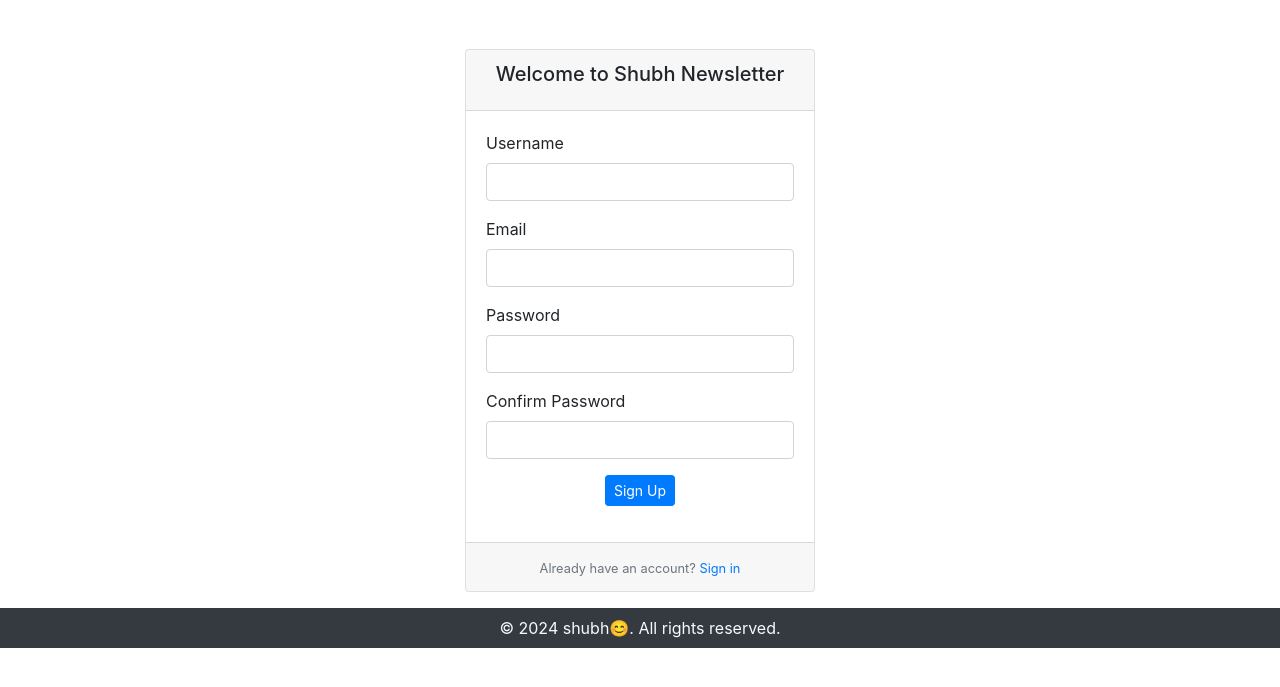
After one commit to shubhgurjar/shubhNewsLetter, a Flask app: page /register in a window 1280 px wide. The commit adds this page. Shown: the top 687 px of the page. Run offline with Flask 3, Linux system fonts and the light colour scheme; some libraries are stand-ins or nearby versions.

Commit message:
add registeration form, move config to utils

```diff
--- a/dev/main/home.py
+++ b/dev/main/routes.py
@@ -9,10 +9,8 @@ def home():
     return render_template("home.html")
 
 
-#Setting route to about page
 @main.route("/about")
 def about():
-    # return "<h1>About Page</h1>"
     return render_template('about.html', title='About')
 
 @main.route('/create_user', methods=['POST'])
--- a/dev/templates/layout.html
+++ b/dev/templates/layout.html
@@ -21,6 +21,7 @@
                     <div class="navbar-nav mr-auto">
                         <a href="{{ url_for('main.home') }}" class="nav-item nav-link">Home</a>
                         <a href="{{ url_for('main.about') }}" class="nav-item nav-link">About</a>
+                        <a href="{{ url_for('users.register') }}" class="nav-item nav-link">Register</a>
                     </div>
                 </div>
             </div>
@@ -30,10 +31,18 @@
     <main role="main" class="container">
         <div class="row">
             <div class="col-md-4">
-                {% block content %} {% endblock %}
             </div>
+            {% block content %} {% endblock %}
         </div>
     </main>
+
+    <footer class="bg-dark text-light text-center py-2 mt-3">
+        <div class="container">
+            <p class="my-auto">&copy; 2024 shubh😊. All rights reserved. </p>
+        </div>
+    </footer>
+
+
 
     <script src="https://code.jquery.com/jquery-3.2.1.slim.min.js" integrity="sha384-KJ3o2DKtIkvYIK3UENzmM7KCkRr/rE9/Qpg6aAZGJwFDMVNA/GpGFF93hXpG5KkN" crossorigin="anonymous"></script>
     <script src="https://cdn.jsdelivr.net/npm/popper.js@1.12.9/dist/umd/popper.min.js" integrity="sha384-ApNbgh9B+Y1QKtv3Rn7W3mgPxhU9K/ScQsAP7hUibX39j7fakFPskvXusvfa0b4Q" crossorigin="anonymous"></script>
--- /dev/null
+++ b/dev/templates/register.html
@@ -0,0 +1,80 @@
+{% extends "layout.html" %}
+
+{% block content %}
+<div class="container">
+    <div class="row justify-content-center">
+        <div class="col-md-4">
+            <div class="card mt-5">
+                <div class="card-header">
+                    <h5 class="card-title text-center">Welcome to Shubh Newsletter</h5>
+                </div>
+                <div class="card-body">
+                    <form action="" method="POST">
+                        {{ form.hidden_tag() }}
+                        <div class="form-group">
+                            {{ form.username.label(class="form-control-label") }}
+                            {% if form.username.errors %}
+                                {{ form.username(class="form-control is-invalid") }}
+                                <div class="invalid-feedback">
+                                    {% for error in form.username.errors %}
+                                        <span>{{ error }}</span>
+                                    {% endfor %}
+                                </div>
+                            {% else %}
+                                {{ form.username(class="form-control") }}
+                            {% endif %}
+                        </div>
+                        <div class="form-group">
+                            {{ form.email.label(class="form-control-label") }}
+                            {% if form.email.errors %}
+                                {{ form.email(class="form-control is-invalid") }}
+                                <div class="invalid-feedback">
+                                    {% for error in form.email.errors %}
+                                        <span>{{ error }}</span>
+                                    {% endfor %}
+                                </div>
+                            {% else %}
+                                {{ form.email(class="form-control") }}
+                            {% endif %}
+                        </div>
+                        <div class="form-group">
+                            {{ form.password.label(class="form-control-label") }}
+                            {% if form.password.errors %}
+                                {{ form.password(class="form-control is-invalid") }}
+                                <div class="invalid-feedback">
+                                    {% for error in form.password.errors %}
+                                        <span>{{ error }}</span>
+                                    {% endfor %}
+                                </div>
+                            {% else %}
+                                {{ form.password(class="form-control") }}
+                            {% endif %}
+                        </div>
+                        <div class="form-group">
+                            {{ form.confirm_password.label(class="form-control-label") }}
+                            {% if form.confirm_password.errors %}
+                                {{ form.confirm_password(class="form-control is-invalid") }}
+                                <div class="invalid-feedback">
+                                    {% for error in form.confirm_password.errors %}
+                                        <span>{{ error }}</span>
+                                    {% endfor %}
+                                </div>
+                            {% else %}
+                                {{ form.confirm_password(class="form-control") }}
+                            {% endif %}
+                        </div>
+                        <div class="form-group text-center"> <!-- Center the button -->
+                            {{ form.submit(class="btn btn-primary btn-sm") }} <!-- Shrink the button -->
+                        </div>
+                    </form>
+                </div>
+                <div class="card-footer text-center">
+                    <small class="text-muted">
+                        Already have an account? <a href="#">Sign in</a>
+                    </small>
+                </div>
+            </div>
+        </div>
+    </div>
+</div>
+{% endblock %}
--- /dev/null
+++ b/dev/users/forms.py
@@ -0,0 +1,22 @@
+from flask_wtf import FlaskForm
+from wtforms import StringField, PasswordField, SubmitField
+from wtforms.validators import DataRequired, Length, Email, EqualTo, ValidationError
+
+from dev.models import db_model
+
+class RegistrationForm(FlaskForm):
+    username = StringField('Username', validators=[DataRequired(), Length(min=2, max=20)])
+    email = StringField('Email', validators=[DataRequired(), Email()])
+    password = PasswordField('Password', validators=[DataRequired()])
+    confirm_password = PasswordField('Confirm Password', validators=[DataRequired(), EqualTo('password')])
+    submit = SubmitField('Sign Up')
+
+    def validate_username(self, username):
+        user = db_model.User.query.filter_by(username=username.data).first()
+        if user:
+            raise ValidationError('Input username is taken. Please choose a different one.')
+
+    def validate_email(self, email):
+        user = db_model.User.query.filter_by(email=email.data).first()
+        if user:
+            raise ValidationError('Input email is taken. Please choose a different one.')
--- /dev/null
+++ b/dev/users/routes.py
@@ -0,0 +1,17 @@
+from flask import render_template, request, Blueprint, jsonify
+from dev.users.forms import RegistrationForm
+
+users = Blueprint('users', __name__)
+
+
+@users.route("/register", methods=['GET', 'POST'])
+def register():
+    form = RegistrationForm()
+    # if form.validate_on_submit():
+    #     hashed_password = bcrypt.generate_password_hash(form.password.data).decode('utf-8')
+    #     user = User(username=form.username.data, email=form.email.data, password=hashed_password)
+    #     db.session.add(user)
+    #     db.session.commit()
+    #     flash(f'Your account has been created! You are now able to log in', 'success')
+    #     return redirect(url_for('users.login'))
+    return render_template('register.html', title='Register', form=form)
--- a/dev/configs/config.py
+++ b/dev/utils/config.py
@@ -2,3 +2,4 @@
 class Config:
     SQLALCHEMY_DATABASE_URI = 'sqlite:///instance/site.db'
     SQLALCHEMY_TRACK_MODIFICATIONS = True
+    SECRET_KEY = "dde19c077b3d3ad813dafbdebc573f08"
--- /dev/null
+++ b/dev/utils/secret.py
@@ -0,0 +1,4 @@
+import secrets
+
+secret_key = secrets.token_hex(16)
+print(secret_key)
--- a/run.py
+++ b/run.py
@@ -1,5 +1,5 @@
 from dev.app import create_app
-from dev.configs import config
+from dev.utils import config
 
 app = create_app(config=config.Config)
 
```
Also changed, not shown: dev/app.py (+8 -2 lines), dev/users/__init__.py (added), dev/utils/__init__.py (added).
